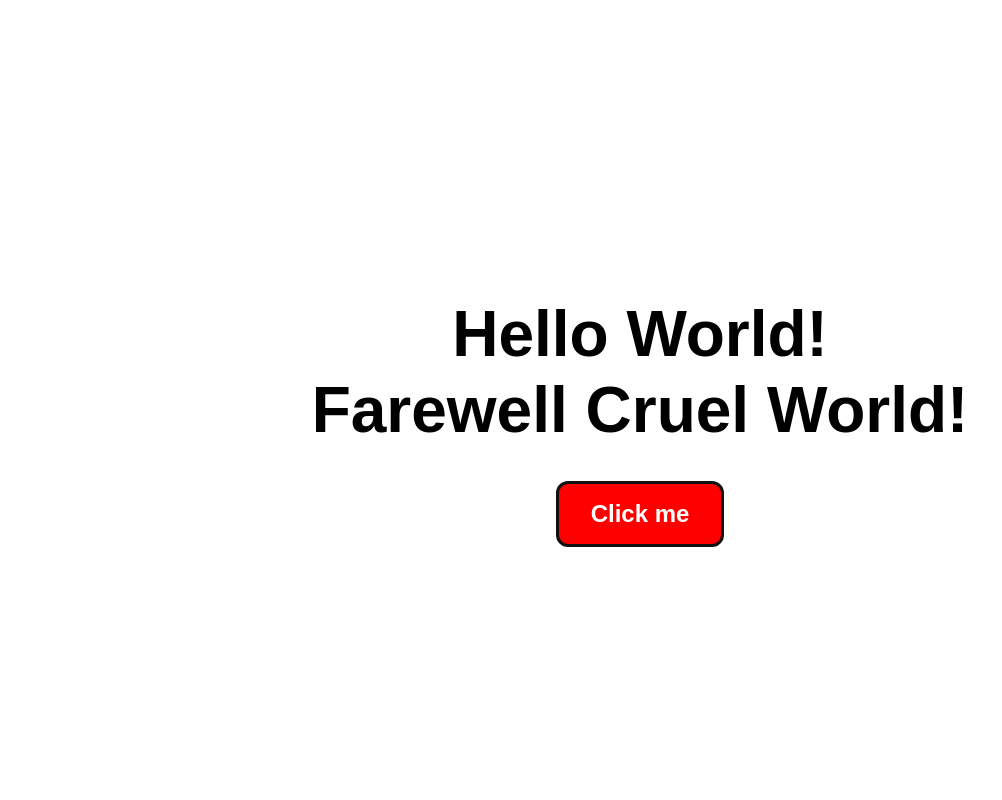
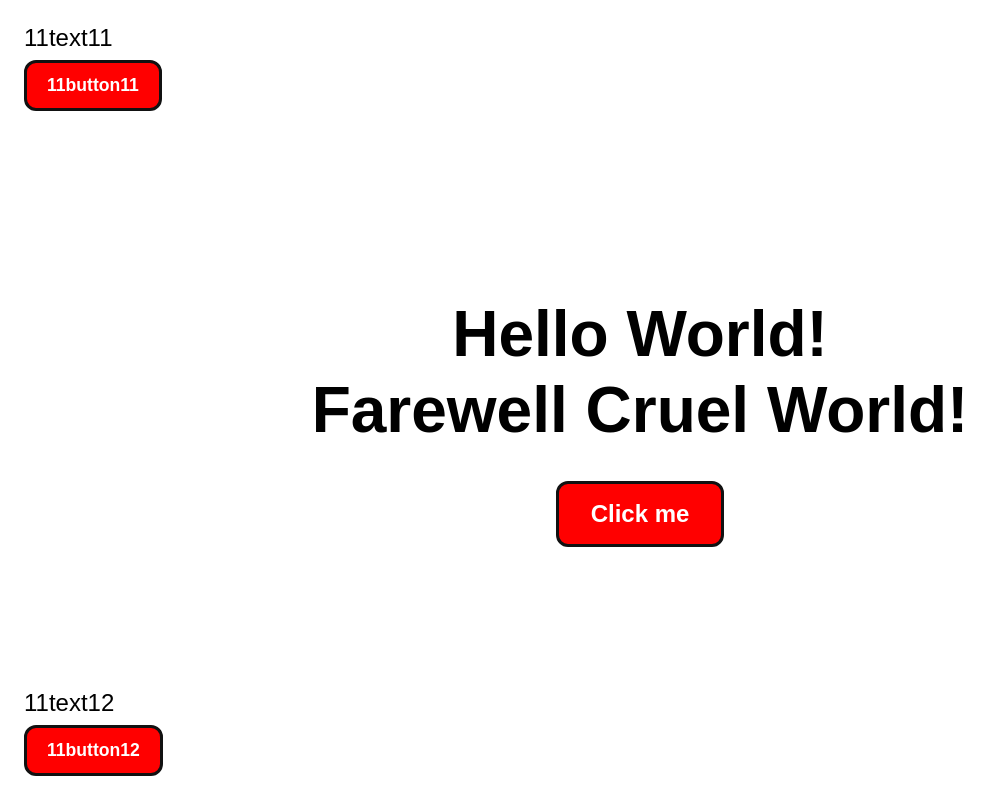
Before and after one commit to Mredozubov/Website_simple-site-to-scrape, a plain HTML site: page index.html in a window 1280 px wide. Shown: the whole page, without its empty margins (0-1002 px from the left). Drawn offline with Linux system fonts and the light colour scheme.

Commit message:
Add labeled corner elements

```diff
--- a/index.html
+++ b/index.html
@@ -7,6 +7,16 @@
     <link rel="stylesheet" href="style.css" />
   </head>
   <body>
+    <section class="corner corner-top-left" aria-label="Top-left example">
+      <p id="11text11">11text11</p>
+      <button id="11button11" type="button">11button11</button>
+    </section>
+
+    <section class="corner corner-bottom-left" aria-label="Bottom-left example">
+      <p id="11text12">11text12</p>
+      <button id="11button12" type="button">11button12</button>
+    </section>
+
     <main class="page">
       <h1>Hello World!<br />Farewell Cruel World!</h1>
 
--- a/style.css
+++ b/style.css
@@ -2,10 +2,37 @@
 body {
   min-height: 100vh;
   margin: 0;
+  position: relative;
   display: grid;
   place-items: center;
   font-family: Arial, sans-serif;
   background: white;
+}
+
+.corner {
+  position: fixed;
+  left: 1.5rem;
+  display: grid;
+  gap: 0.5rem;
+  justify-items: start;
+}
+
+.corner-top-left {
+  top: 1.5rem;
+}
+
+.corner-bottom-left {
+  bottom: 1.5rem;
+}
+
+.corner p {
+  margin: 0;
+  font-size: 1.5rem;
+}
+
+.corner button {
+  padding: 0.75rem 1.25rem;
+  font-size: 1.1rem;
 }
 
 .page {
```
